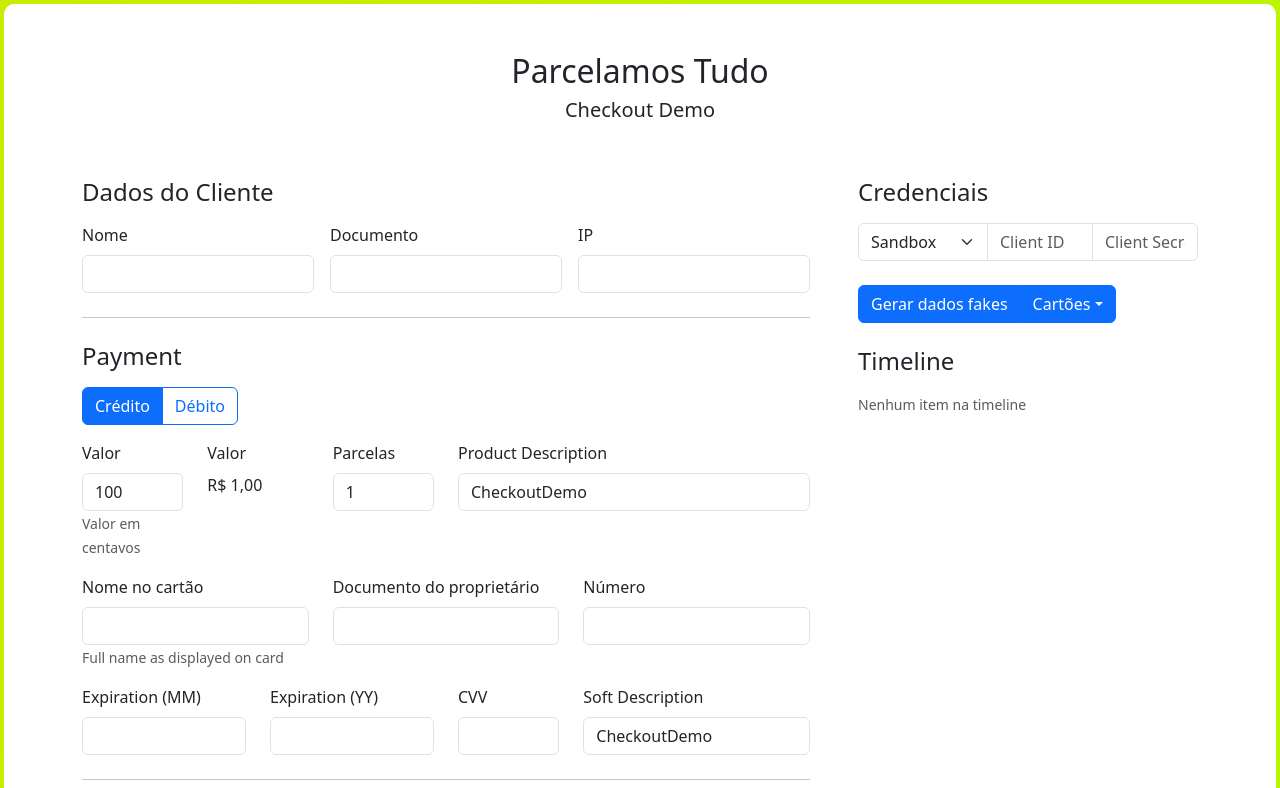
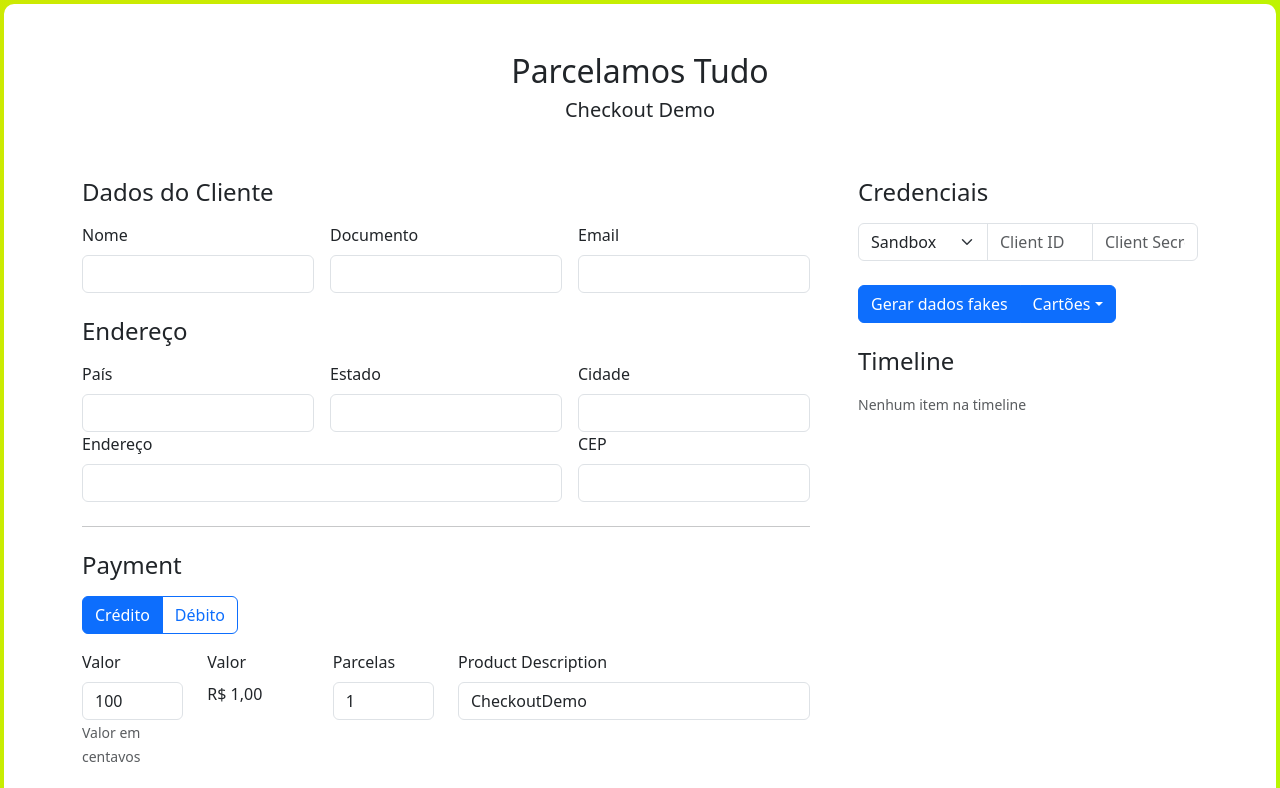
Before and after one commit to Parcelamos-Tudo/web-3ds-demo, a React (Vite) app: page / in a window 1280 px wide. Shown: the top 788 px of the page. Built offline with nearby package versions, Linux system fonts and the light colour scheme.

Commit message:
feat: enhance form to include address and email fields with random data generation

```diff
--- a/src/App.tsx
+++ b/src/App.tsx
@@ -1,4 +1,10 @@
-import { randFullName, randIp } from "@ngneat/falso";
+import {
+  randCity,
+  randEmail,
+  randFullName,
+  randStreetAddress,
+  randZipCode,
+} from "@ngneat/falso";
 import { ParcelamosTudo3DSV2 } from "@parcelamostudo-tech/lib-3ds-client";
 import cpf from "cpf";
 import { useMemo, useState } from "react";
@@ -10,7 +16,12 @@ import { formatDate } from "./utils";
 type FormValues = {
   name: string;
   document: string;
-  ip: string;
+  email: string;
+  address: string;
+  country: string;
+  state: string;
+  city: string;
+  postal_code: string;
   amount: string;
   installments: string;
   type: string;
@@ -227,9 +238,12 @@ function App() {
     setValue("cardName", name.toLocaleUpperCase());
     setValue("document", document);
     setValue("cardDocument", document);
-    setValue("client_id", "fcdf9a5c-65b5-4a03-88bf-64c40c0e29f1");
-    setValue("client_secret", "70ef7ec3f33a458da3f6f2199111665e");
-    setValue("ip", randIp());
+    setValue("email", randEmail());
+    setValue("country", "BR");
+    setValue("state", "SP");
+    setValue("city", randCity());
+    setValue("postal_code", randZipCode());
+    setValue("address", randStreetAddress());
   }
   function setCardData(type: CardType) {
     const data = getDefault(type);
@@ -282,19 +296,89 @@ function App() {
                     </div>
                   </div>
                   <div className="col-sm-4">
-                    <label htmlFor="ip" className="form-label">
-                      IP
+                    <label htmlFor="email" className="form-label">
+                      Email
                     </label>
                     <input
                       type="text"
                       className="form-control"
-                      id="ip"
-                      {...register("ip")}
+                      id="email"
+                      {...register("email")}
                       required
                     />
                     <div className="invalid-feedback">
-                      Valid first ip is required.
+                      Valid first email is required.
                     </div>
+                  </div>
+                </div>
+                <br />
+                <h4 className="mb-3">Endereço</h4>
+                <div className="row g-3">
+                  <div className="col-sm-4">
+                    <label htmlFor="country" className="form-label">
+                      País
+                    </label>
+                    <input
+                      type="text"
+                      className="form-control"
+                      required
+                      {...register("country")}
+                    />
+                    <div className="invalid-feedback">Field is required.</div>
+                  </div>
+                  <div className="col-sm-4">
+                    <label htmlFor="state" className="form-label">
+                      Estado
+                    </label>
+                    <input
+                      type="text"
+                      className="form-control"
+                      id="state"
+                      {...register("state")}
+                      required
+                    />
+                    <div className="invalid-feedback">Field is required.</div>
+                  </div>
+                  <div className="col-sm-4">
+                    <label htmlFor="city" className="form-label">
+                      Cidade
+                    </label>
+                    <input
+                      type="text"
+                      className="form-control"
+                      id="city"
+                      {...register("city")}
+                      required
+                    />
+                    <div className="invalid-feedback">Field is required.</div>
+                  </div>
+                </div>
+                <div className="row g-3">
+                  <div className="col-sm-8">
+                    <label htmlFor="address" className="form-label">
+                      Endereço
+                    </label>
+                    <input
+                      type="text"
+                      className="form-control"
+                      required
+                      id="address"
+                      {...register("address")}
+                    />
+                    <div className="invalid-feedback">Field is required.</div>
+                  </div>
+                  <div className="col-sm-4">
+                    <label htmlFor="postal_code" className="form-label">
+                      CEP
+                    </label>
+                    <input
+                      type="text"
+                      className="form-control"
+                      id="postal_code"
+                      {...register("postal_code")}
+                      required
+                    />
+                    <div className="invalid-feedback">Field is required.</div>
                   </div>
                 </div>
 
```
